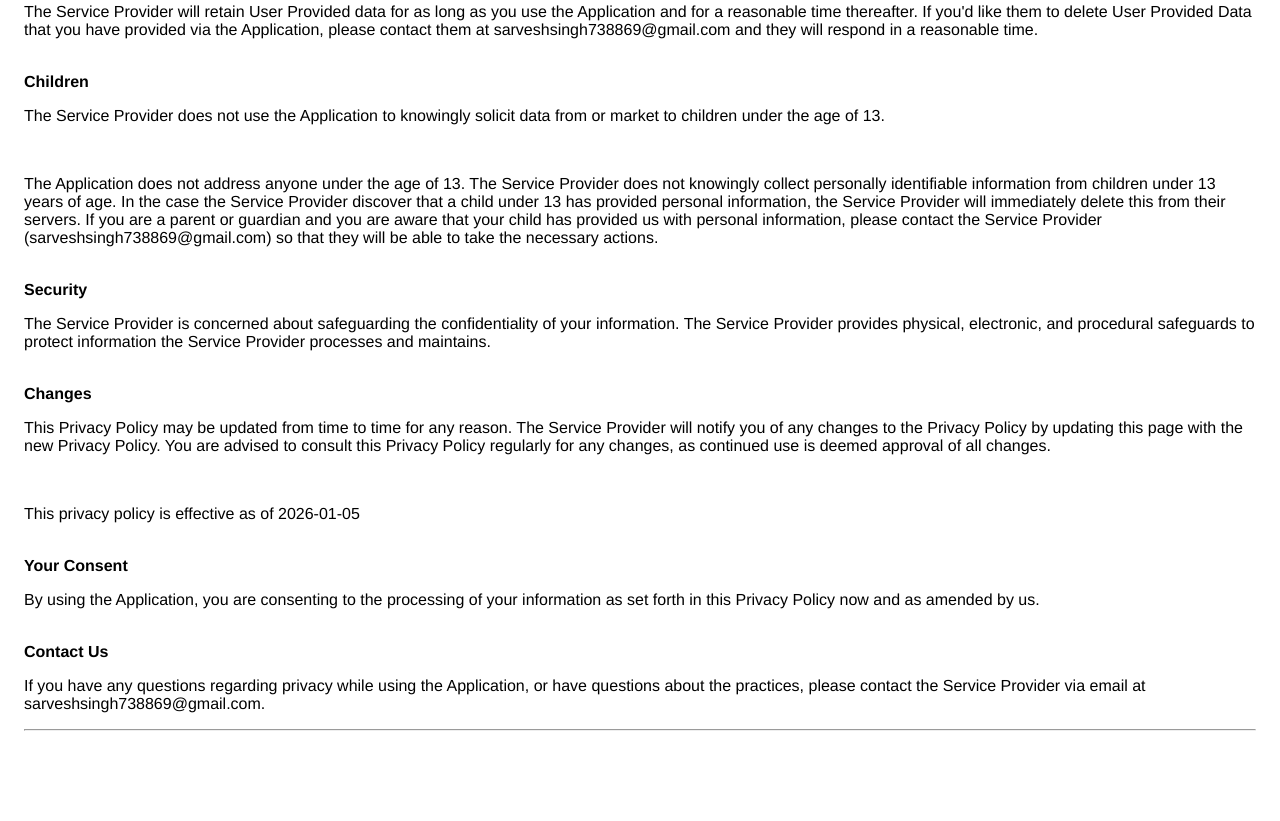
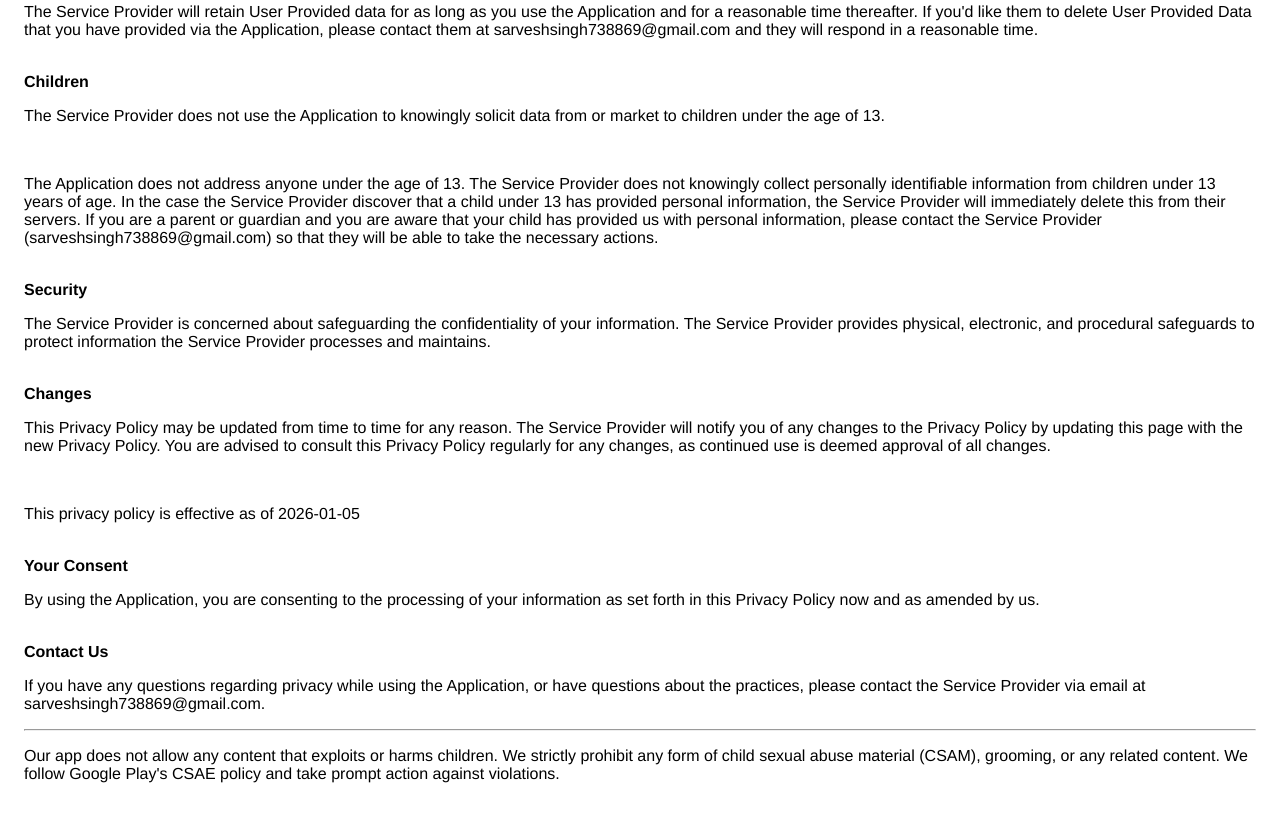
Before and after one commit to ajeet-singh-android/webpage, a plain HTML site: page index.html in a window 1280 px wide. Shown: the part 1093-1914 px from the top of the page. Before the commit the page ends 1856 px from the top, so only its background shows below. Drawn offline with Linux system fonts and the light colour scheme.

Commit message:
Update index.html

```diff
--- a/index.html
+++ b/index.html
@@ -33,7 +33,7 @@ and you are aware that your child has provided us with
 personal information, please contact the Service Provider (sarveshsingh738869@gmail.com) so that
 
 they will be able to take the necessary actions.</p></div><!----><br><strong>Security</strong><p>The Service Provider is concerned about safeguarding the confidentiality of your information. The Service Provider provides physical, electronic, and procedural safeguards to protect information the Service Provider processes and maintains.</p><br><strong>Changes</strong><p>This Privacy Policy may be updated from time to time for any reason. The Service Provider will notify you of any changes to the Privacy Policy by updating this page with the new Privacy Policy. You are advised to consult this Privacy Policy regularly for any changes, as continued use is deemed approval of all changes.</p><br><p>This privacy policy is effective as of 2026-01-05</p><br><strong>Your Consent</strong><p>By using the Application, you are consenting to the processing of your information as set forth in this Privacy Policy now and as amended by us.</p><br><strong>Contact Us</strong><p>If you have any questions regarding privacy while using the Application, or have questions about the practices, please contact the Service Provider via email at sarveshsingh738869@gmail.com.</p><hr>
-
+<p>Our app does not allow any content that exploits or harms children. We strictly prohibit any form of child sexual abuse material (CSAM), grooming, or any related content. We follow Google Play's CSAE policy and take prompt action against violations.</p>
   </body>
 
   </html>
```
